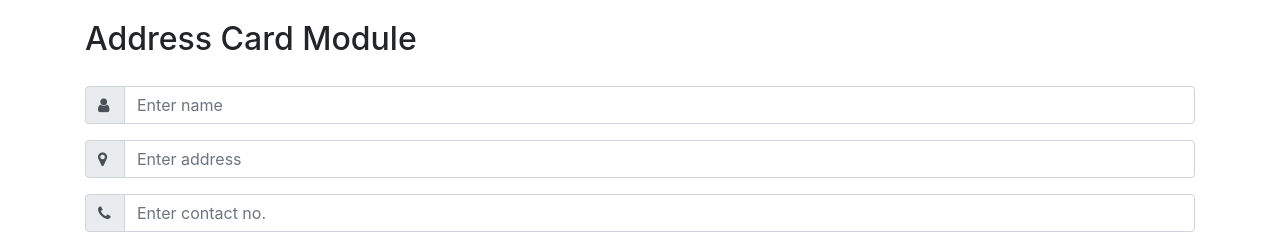
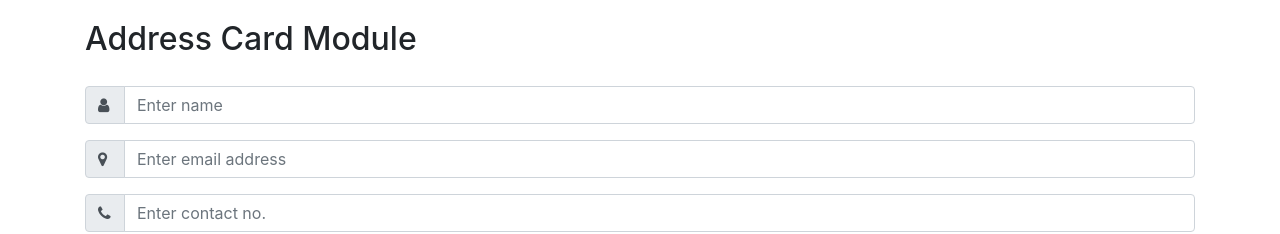
Before and after one commit to natebakescakes/angular-enrichment-workshop, an Angular app: page / in a window 1280 px wide. Shown: the top 234 px of the page. Built offline with nearby package versions, Linux system fonts and the light colour scheme.

Commit message:
Change address to email address

```diff
--- a/src/app/address/address-card.component.html
+++ b/src/app/address/address-card.component.html
@@ -9,14 +9,14 @@
       <span style="padding-right: 10px;">
         <i class="fa fa-map-marker"></i>
       </span>
-      <span>{{address.address}}</span>
+      <span>{{address.email}}</span>
     </p>
     <hr>
     <p>
       <span style="padding-right:10px;">
         <i class="fa fa-phone"></i>
       </span>
-      <span>{{address.contactNo}}</span>
+      <span>{{address.phone}}</span>
     </p>
   </div>
 </div>
--- a/src/app/address/address-form.component.html
+++ b/src/app/address/address-form.component.html
@@ -14,7 +14,7 @@
         <i class="fa fa-map-marker"></i>
       </span>
     </div>
-    <input type="text" name="address" class="form-control" placeholder="Enter address" ngModel />
+    <input type="text" name="email" class="form-control" placeholder="Enter email address" ngModel />
   </div>
   <div class="input-group form-group">
     <div class="input-group-prepend">
@@ -22,7 +22,7 @@
         <i class="fa fa-phone"></i>
       </span>
     </div>
-    <input type="text" name="contactNo" class="form-control" placeholder="Enter contact no." ngModel />
+    <input type="text" name="phone" class="form-control" placeholder="Enter contact no." ngModel />
   </div>
   <div class="text-right">
     <button class="btn btn-primary" type="submit" [disabled]="addressForm.invalid">
--- a/src/app/address/address.ts
+++ b/src/app/address/address.ts
@@ -1,5 +1,5 @@
 export interface IAddress {
   name: string;
-  address: string;
-  contactNo: string;
+  email: string;
+  phone: string;
 }
```
